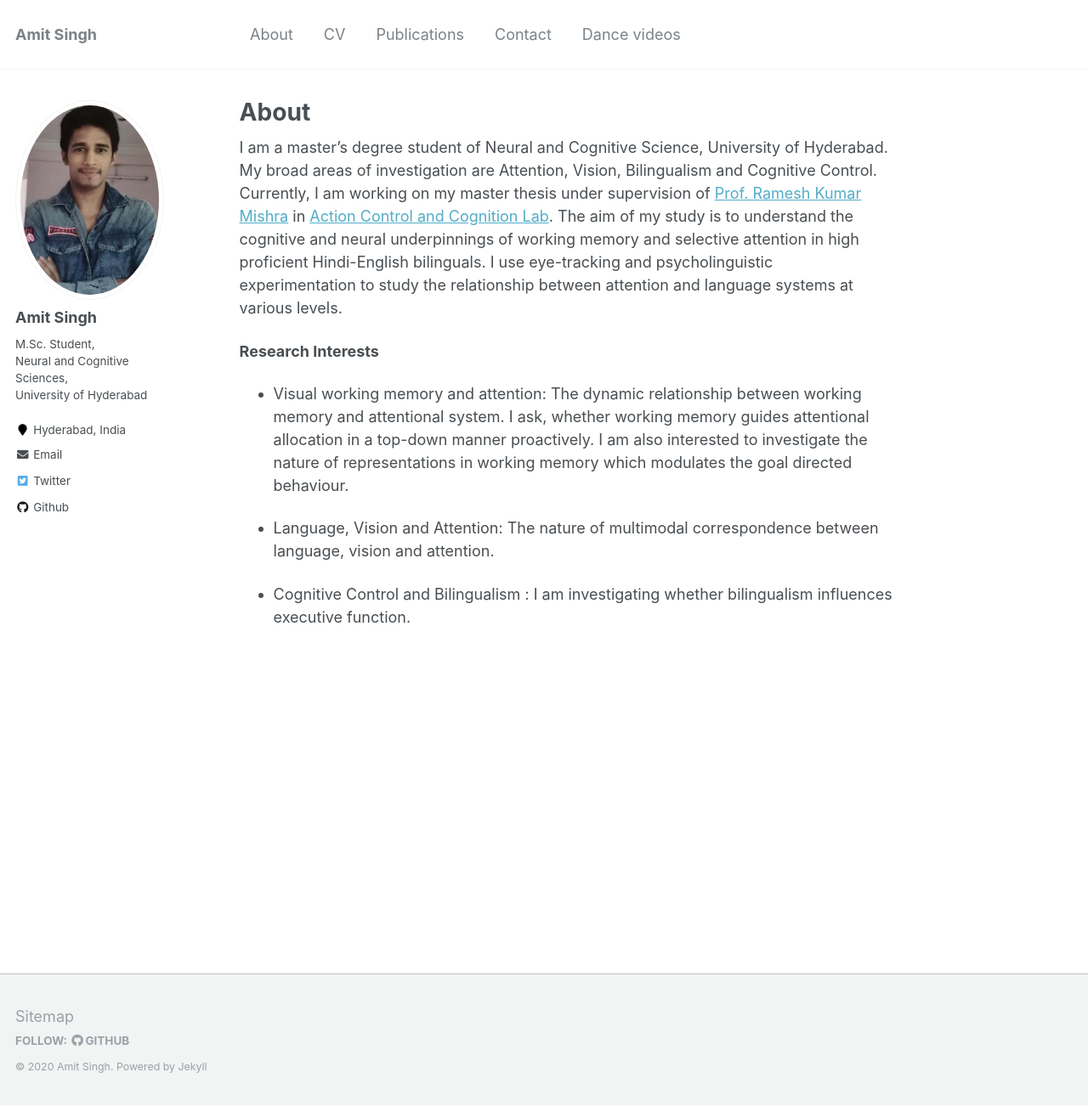
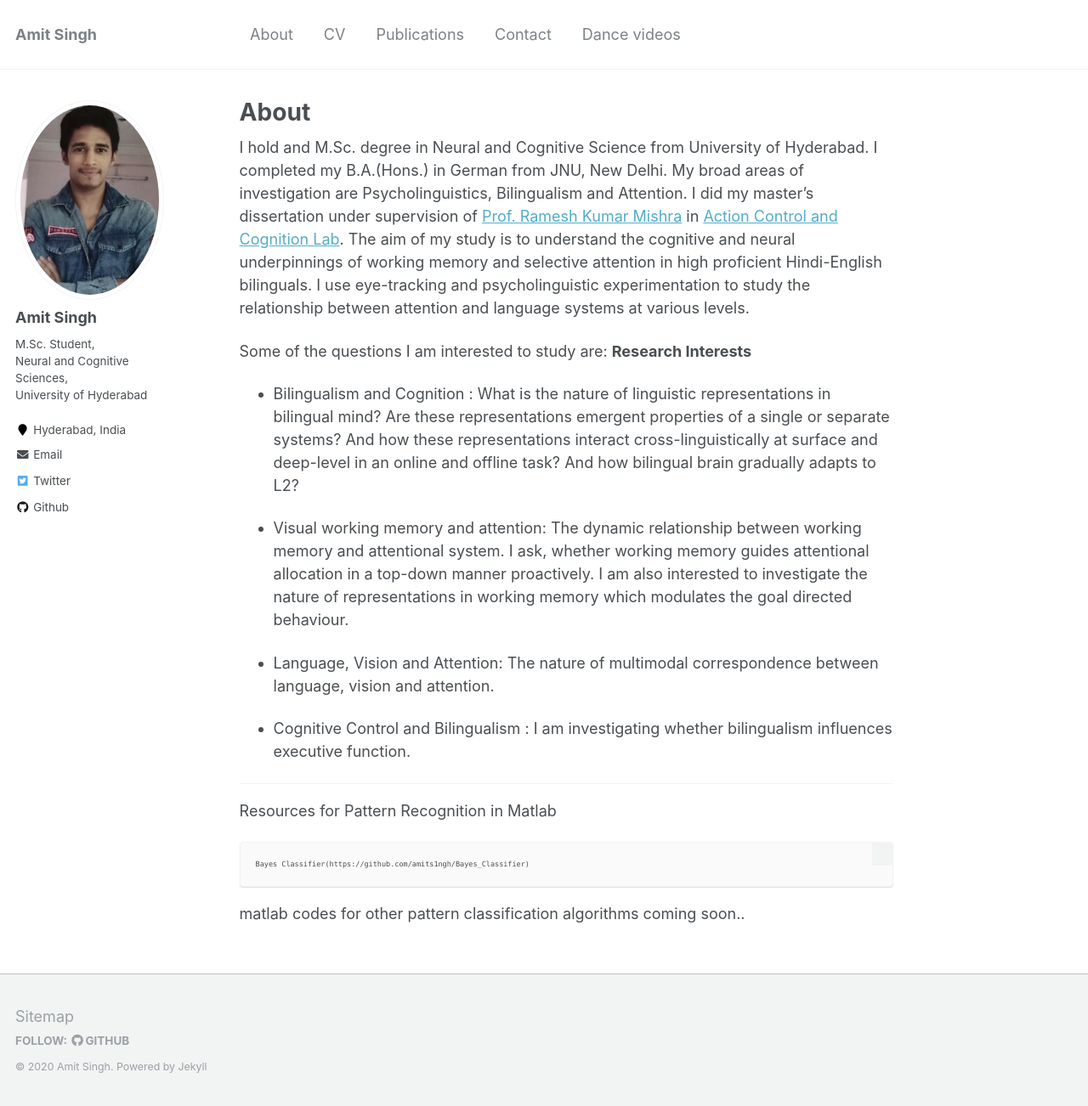
Before and after one commit to amits1ngh/amits1ngh.github.io, a Jekyll site: the page built from _pages/about.md, in a window 1280 px wide and 1302 px high. Shown: the whole window at 85% size. Built offline with Jekyll 4.4.1, drawn with Linux system fonts in a browser that asks for light colours.

Commit message:
added links

````diff
--- a/_pages/about.md
+++ b/_pages/about.md
@@ -7,12 +7,22 @@ redirect_from:
   - /about/
   - /about.html
 ---
-I am a master's degree student of Neural and Cognitive Science, University of Hyderabad. My broad areas of investigation are Attention, Vision, Bilingualism and Cognitive Control. Currently, I am working on my master thesis under supervision of [Prof. Ramesh Kumar Mishra](https://rameshkumarmishra.wordpress.com/) in [Action Control and Cognition Lab](https://actioncontrolcognitionlaboratory.wordpress.com/). The aim of my study is to understand the cognitive and neural underpinnings of working memory and selective attention in high proficient Hindi-English bilinguals. I use eye-tracking and psycholinguistic experimentation to study the relationship between attention and language systems at various levels.
+I hold and M.Sc. degree in Neural and Cognitive Science from University of Hyderabad. I completed my B.A.(Hons.) in German from JNU, New Delhi. My broad areas of investigation are Psycholinguistics, Bilingualism and Attention. I did my master's dissertation under supervision of [Prof. Ramesh Kumar Mishra](https://rameshkumarmishra.wordpress.com/) in [Action Control and Cognition Lab](https://actioncontrolcognitionlaboratory.wordpress.com/). The aim of my study is to understand the cognitive and neural underpinnings of working memory and selective attention in high proficient Hindi-English bilinguals. I use eye-tracking and psycholinguistic experimentation to study the relationship between attention and language systems at various levels.
 
+Some of the questions I am interested to study are:
+**Research Interests**
+* Bilingualism and Cognition : What is the nature of linguistic representations in bilingual mind? Are these representations emergent properties of a single or separate systems? And how these representations interact cross-linguistically at surface and deep-level in an online and offline task? And how bilingual brain gradually adapts to L2?
 
-**Research Interests**
-- Visual working memory and attention: The dynamic relationship between working memory and attentional system. I ask, whether working memory guides attentional allocation in a top-down manner proactively. I am also interested to investigate the nature of representations in working memory which modulates the goal directed behaviour.
+* Visual working memory and attention: The dynamic relationship between working memory and attentional system. I ask, whether working memory guides attentional allocation in a top-down manner proactively. I am also interested to investigate the nature of representations in working memory which modulates the goal directed behaviour.
 
-- Language, Vision and Attention: The nature of multimodal correspondence between language, vision and attention.
+* Language, Vision and Attention: The nature of multimodal correspondence between language, vision and attention.
 
-- Cognitive Control and Bilingualism : I am investigating whether bilingualism influences executive function.
+* Cognitive Control and Bilingualism : I am investigating whether bilingualism influences executive function.
+
+---
+
+Resources for Pattern Recognition in Matlab
+```
+Bayes Classifier(https://github.com/amits1ngh/Bayes_Classifier)
+```
+matlab codes for other pattern classification algorithms coming soon..
````
